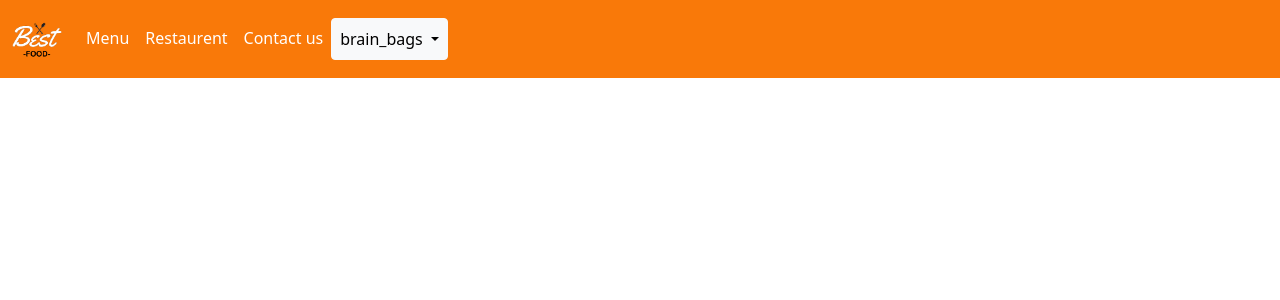
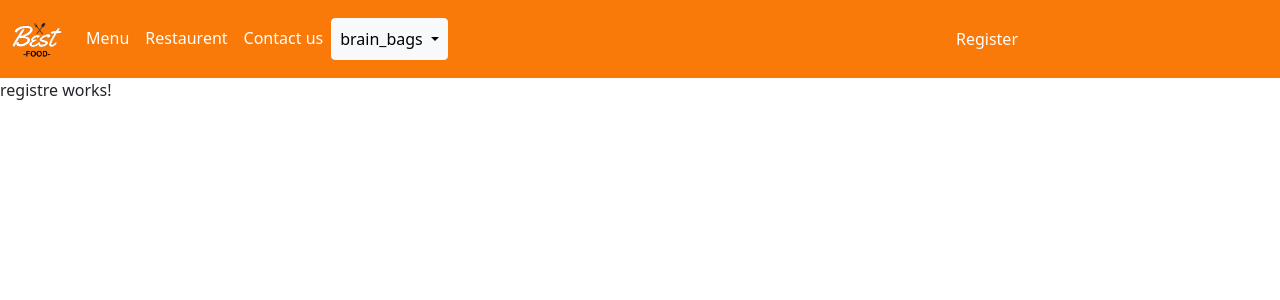
Before and after one commit to dali2000/BestFood, an Angular app in the folder BestFood/frontend/: page /Register in a window 1280 px wide. Before the commit this address led to /. Shown: the top 300 px of the page. Built offline with nearby package versions, Linux system fonts and the light colour scheme.

Commit message:
add Register componet

```diff
--- a/BestFood/frontend/angular.json
+++ b/BestFood/frontend/angular.json
@@ -1,5 +1,8 @@
 {
   "$schema": "./node_modules/@angular/cli/lib/config/schema.json",
+  "cli": {
+    "analytics": "179d5a86-5533-4e0d-acf1-933898652a3d"
+  },
   "version": 1,
   "newProjectRoot": "projects",
   "projects": {
--- a/BestFood/frontend/src/app/app-routing.module.ts
+++ b/BestFood/frontend/src/app/app-routing.module.ts
@@ -1,7 +1,11 @@
 import { NgModule } from '@angular/core';
 import { RouterModule, Routes } from '@angular/router';
+import { RegistreComponent } from './client/registre/registre.component';
 
-const routes: Routes = [];
+const routes: Routes = [
+ {path:'Register',component:RegistreComponent }
+
+];
 
 @NgModule({
   imports: [RouterModule.forRoot(routes)],
--- a/BestFood/frontend/src/app/app.component.html
+++ b/BestFood/frontend/src/app/app.component.html
@@ -1 +1,2 @@
 <app-navbar></app-navbar>
+<router-outlet></router-outlet>
--- a/BestFood/frontend/src/app/app.module.ts
+++ b/BestFood/frontend/src/app/app.module.ts
@@ -4,12 +4,14 @@ import { BrowserModule } from '@angular/platform-browser';
 import { AppRoutingModule } from './app-routing.module';
 import { AppComponent } from './app.component';
 import { NavbarComponent } from './navbar/navbar.component';
+import { RegistreComponent } from './client/registre/registre.component';
 
 
 @NgModule({
   declarations: [
     AppComponent,
     NavbarComponent,
+    RegistreComponent,
 
   ],
   imports: [
--- /dev/null
+++ b/BestFood/frontend/src/app/client/registre/registre.component.html
@@ -0,0 +1 @@
+<p>registre works!</p>
--- /dev/null
+++ b/BestFood/frontend/src/app/client/registre/registre.component.ts
@@ -0,0 +1,15 @@
+import { Component, OnInit } from '@angular/core';
+
+@Component({
+  selector: 'app-registre',
+  templateUrl: './registre.component.html',
+  styleUrls: ['./registre.component.css']
+})
+export class RegistreComponent implements OnInit {
+
+  constructor() { }
+
+  ngOnInit(): void {
+  }
+
+}
--- a/BestFood/frontend/src/app/navbar/navbar.component.css
+++ b/BestFood/frontend/src/app/navbar/navbar.component.css
@@ -1,14 +1,28 @@
-.bg-nav{
+.bg-nav {
     background-color: #F97909;
+}
 
-
-}
-#white{
+#white {
     color: white;
 }
 
-.logoIcon{
+.logoIcon {
     width: 50px;
     height: auto;
+}
 
+#nav1 {
+    margin-left: 800px;
 }
+
+@media screen and (max-width: 1318px) {
+    #nav1 {
+        margin-left: 500px;
+    }
+}
+
+@media screen and (max-width: 991px) {
+    #nav1 {
+        margin-left: 0px;
+    }
+}
--- a/BestFood/frontend/src/app/navbar/navbar.component.html
+++ b/BestFood/frontend/src/app/navbar/navbar.component.html
@@ -1,7 +1,7 @@
 <nav class="navbar navbar-expand-lg bg-nav">
     <div class="container-fluid">
         <a class="navbar-brand" href="#"><img src="../assets/img/logo.png" class="logoIcon"></a>
-      <button class="navbar-toggler" type="button" id="white"data-bs-toggle="collapse" data-bs-target="#navbarNavDropdown" aria-controls="navbarNavDropdown" aria-expanded="false" aria-label="Toggle navigation" >
+        <button class="navbar-toggler" type="button" id="white" data-bs-toggle="collapse" data-bs-target="#navbarNavDropdown" aria-controls="navbarNavDropdown" aria-expanded="false" aria-label="Toggle navigation">
         <span class="" style="color: white;"><i class='bx bx-menu' style="font-size:30px"></i></span>
       </button>
         <div class="collapse navbar-collapse" id="navbarNavDropdown">
@@ -25,7 +25,14 @@
                         <li><a class="dropdown-item" href="#">Disconnect</a></li>
                     </ul>
                 </li>
+
+            </ul>
+            <ul class="navbar-nav">
+                <li class="nav-item" id="nav1">
+                    <a class="nav-link active" aria-current="page" href="#" id="white" routerLink="/Register">Register</a>
+                </li>
             </ul>
         </div>
+
     </div>
 </nav>
```
Also changed, not shown: BestFood/frontend/src/app/client/registre/registre.component.css (added), 1 other file (tests, documents, lock files or other folders). Lines whose indentation alone changed are shown as unchanged.
